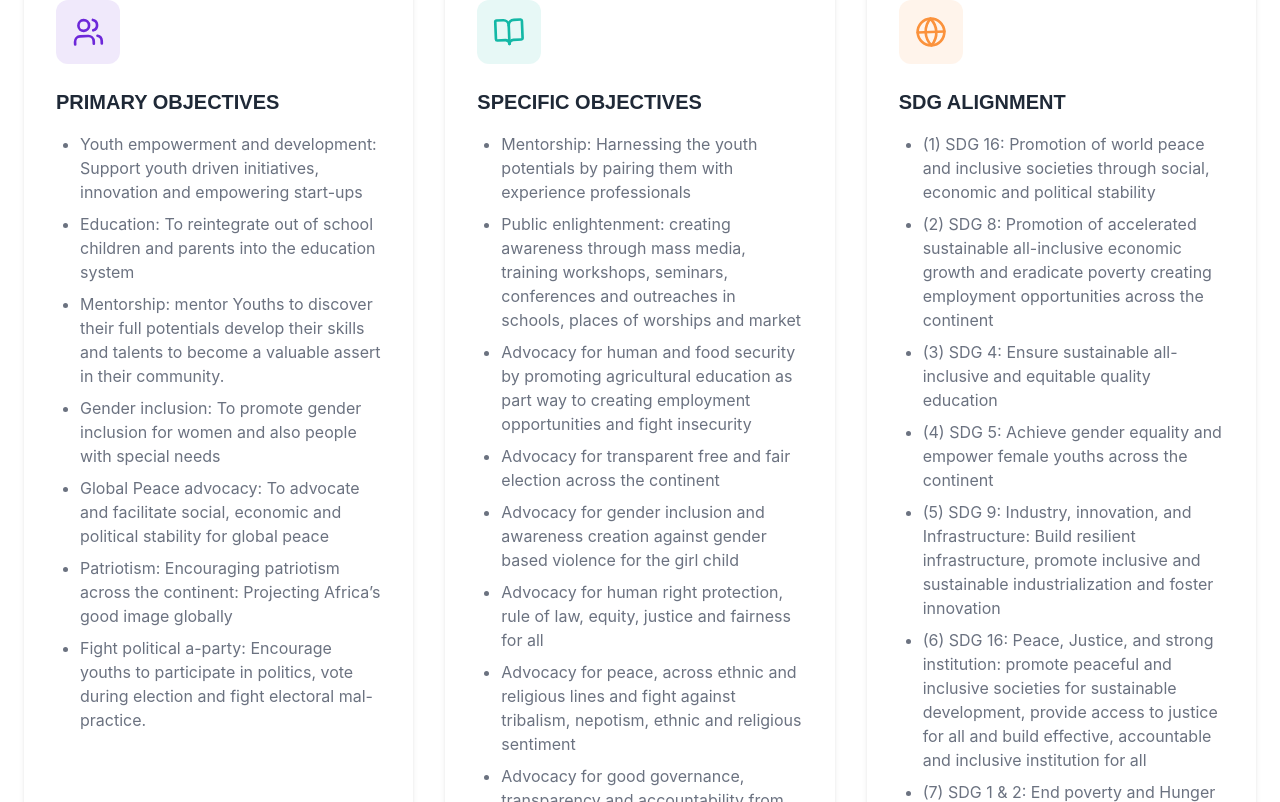
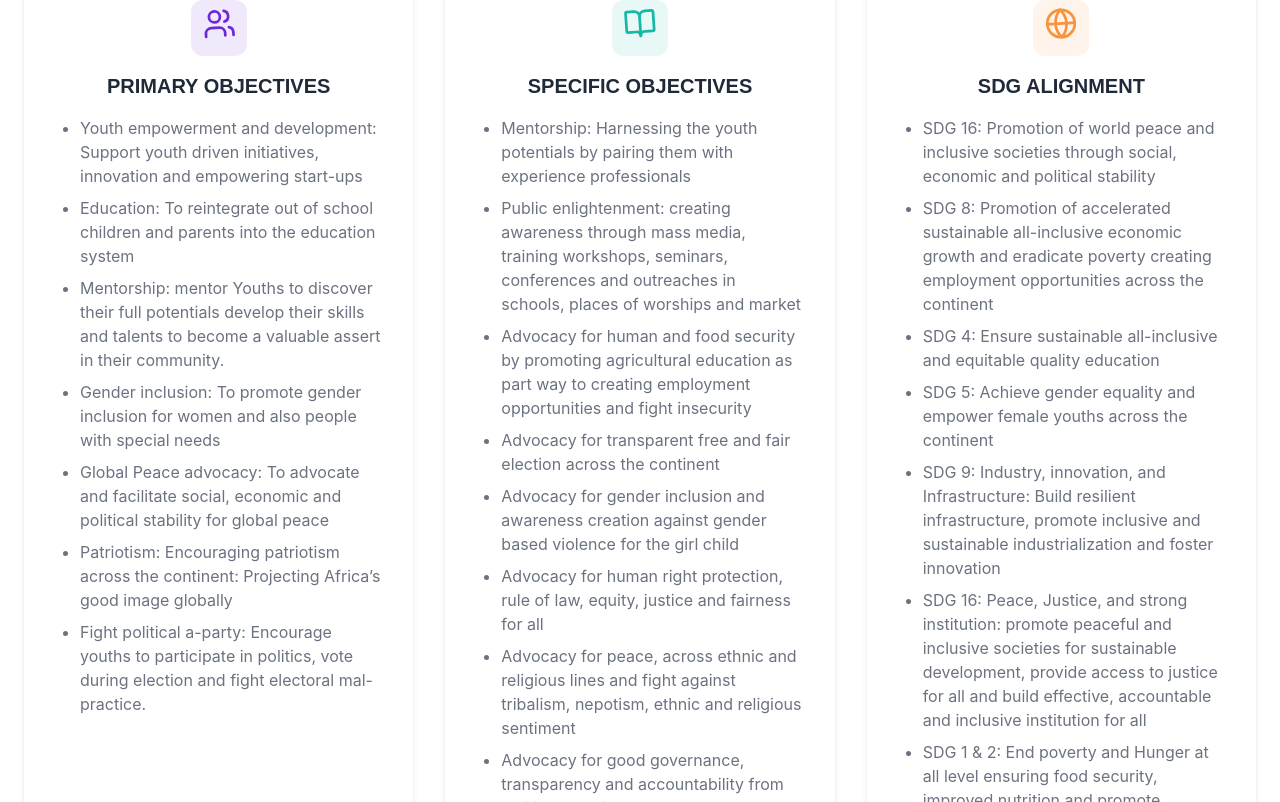
Before and after one commit to YongoDavid/MOA-Foundation, a React (Create React App) app: page / in a window 1280 px wide. Shown: the part 1358-2160 px from the top of the page. Built offline with nearby package versions, Linux system fonts and the light colour scheme.

Commit message:
optimization 4

```diff
--- a/src/components/ProgramsSection.js
+++ b/src/components/ProgramsSection.js
@@ -46,14 +46,14 @@ const ProgramsSection = () => {
       icon: Globe,
       title: "SDG ALIGNMENT",
       description: [
-        "(1) SDG 16: Promotion of world peace and inclusive societies through social, economic and political stability",
-        "(2) SDG 8: Promotion of accelerated sustainable all-inclusive economic growth and eradicate poverty creating employment opportunities across the continent",
-        "(3) SDG 4: Ensure sustainable all-inclusive and equitable quality education",
-        "(4) SDG 5: Achieve gender equality and empower female youths across the continent",
-        "(5) SDG 9: Industry, innovation, and Infrastructure: Build resilient infrastructure, promote inclusive and sustainable industrialization and foster innovation",
-        "(6) SDG 16: Peace, Justice, and strong institution: promote peaceful and inclusive societies for sustainable development, provide access to justice for all and build effective, accountable and inclusive institution for all",
-        "(7) SDG 1 & 2: End poverty and Hunger at all level ensuring food security, improved nutrition and promote sustainable agriculture",
-        "(8) SDG 8: Promotion of accelerated sustainable all-inclusive economic growth and eradicate",
+        " SDG 16: Promotion of world peace and inclusive societies through social, economic and political stability",
+        " SDG 8: Promotion of accelerated sustainable all-inclusive economic growth and eradicate poverty creating employment opportunities across the continent",
+        " SDG 4: Ensure sustainable all-inclusive and equitable quality education",
+        " SDG 5: Achieve gender equality and empower female youths across the continent",
+        " SDG 9: Industry, innovation, and Infrastructure: Build resilient infrastructure, promote inclusive and sustainable industrialization and foster innovation",
+        " SDG 16: Peace, Justice, and strong institution: promote peaceful and inclusive societies for sustainable development, provide access to justice for all and build effective, accountable and inclusive institution for all",
+        " SDG 1 & 2: End poverty and Hunger at all level ensuring food security, improved nutrition and promote sustainable agriculture",
+        " SDG 8: Promotion of accelerated sustainable all-inclusive economic growth and eradicate",
       ],
       color: "text-bright-orange",
       bgColor: "bg-bright-orange/10",
@@ -163,26 +163,29 @@ const ProgramsSection = () => {
                 whileTap={{ scale: 0.98 }}
               >
                 <div className="p-8 bg-white rounded-2xl shadow-soft hover:shadow-large transition-all duration-300 border-0 group cursor-pointer h-full">
+                  <div className="flex flex-col items-center">
                     <motion.div
-                    className={`inline-flex p-4 rounded-xl ${program.bgColor} mb-6`}
+                      className={`inline-flex items-center justify-center w-14 h-14 p-0 rounded-xl ${program.bgColor} mb-4`}
                       whileHover={{
-                      scale: 1.1,
-                      rotate: 5,
-                      transition: { duration: 0.3 },
+                        scale: 1.06,
+                        transition: { duration: 0.25 },
                       }}
                     >
                       <motion.div
                         animate={{
-                        rotate: [0, 5, -5, 0],
+                          rotate: [0, 4, -4, 0],
+                          y: [0, -6, 0],
+                          scale: [1, 1.04, 1],
                         }}
                         transition={{
-                        duration: 2,
+                          duration: 2.2,
                           repeat: Number.POSITIVE_INFINITY,
                           repeatDelay: 3,
                           ease: "easeInOut",
                         }}
+                        className="flex items-center justify-center leading-none"
                       >
-                      <IconComponent className={`h-8 w-8 ${program.color}`} />
+                        <IconComponent className={`h-8 w-8 block ${program.color}`} />
                       </motion.div>
                     </motion.div>
 
@@ -190,10 +193,11 @@ const ProgramsSection = () => {
                       initial={{ opacity: 0, x: -20 }}
                       animate={isInView ? { opacity: 1, x: 0 } : { opacity: 0, x: -20 }}
                       transition={{ duration: 0.6, delay: 0.8 + index * 0.1 }}
-                    className="text-xl font-poppins font-semibold text-dark-gray mb-4"
+                      className="text-xl font-poppins font-semibold text-dark-gray mb-4 text-center"
                     >
                       {program.title}
                     </motion.h3>
+                  </div>
 
                   <motion.div
                     initial={{ opacity: 0 }}
```
Lines whose indentation alone changed are shown as unchanged.
